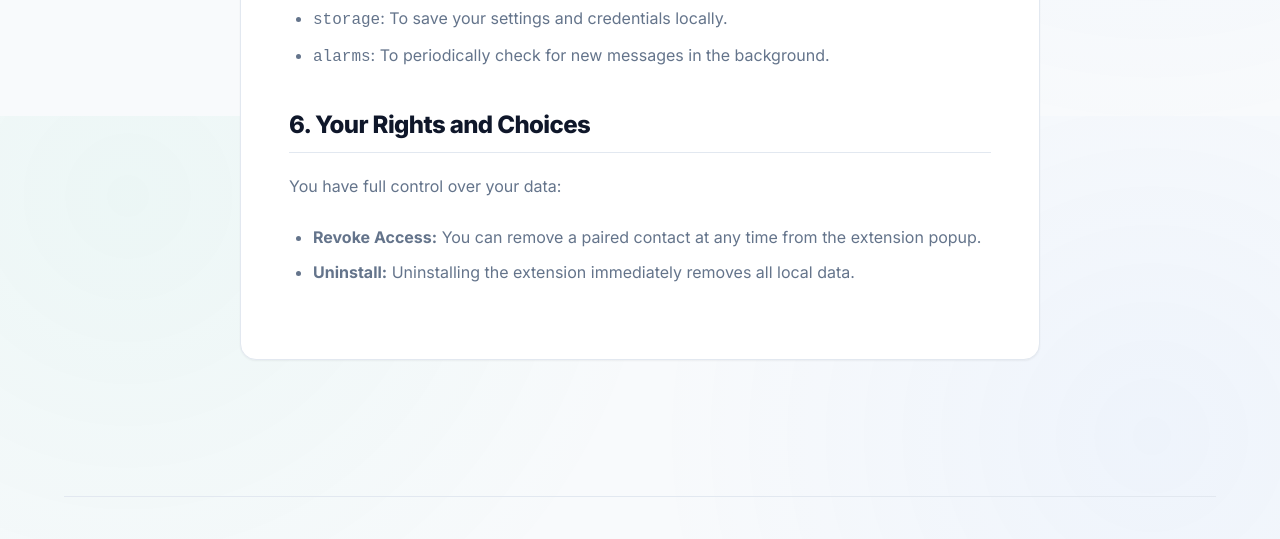
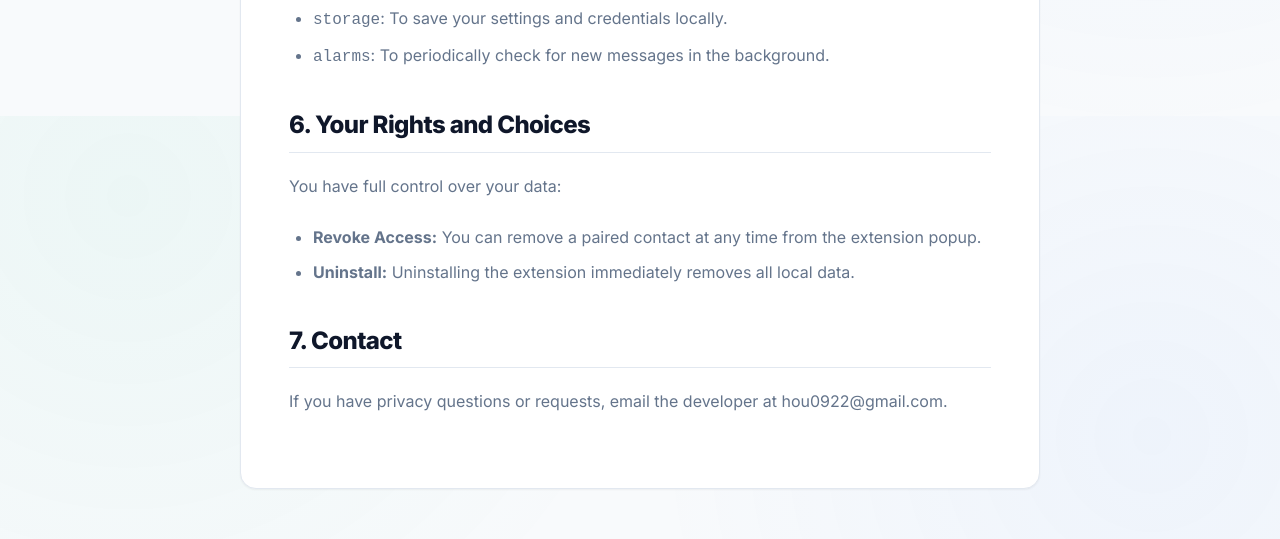
Before and after one commit to zluckyhou/linkdrop-site, a plain HTML site: page privacy.html in a window 1280 px wide. Shown: the part 2284-2823 px from the top of the page. Drawn offline with Linux system fonts and the light colour scheme.

Commit message:
增加联系方式

```diff
--- a/privacy.html
+++ b/privacy.html
@@ -147,6 +147,9 @@
           <li><strong>Uninstall:</strong> Uninstalling the extension immediately removes all local data.</li>
         </ul>
 
+        <h2>7. Contact</h2>
+        <p>If you have privacy questions or requests, email the developer at <a href="mailto:hou0922@gmail.com">hou0922@gmail.com</a>.</p>
+
 
       </div>
     </div>
```
